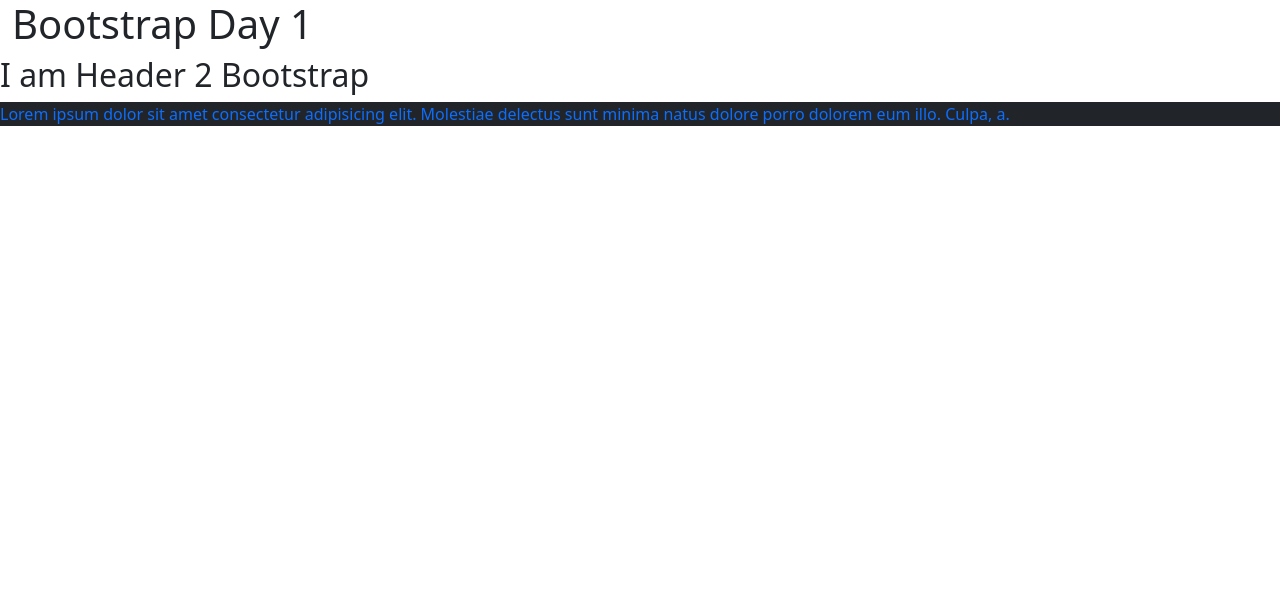
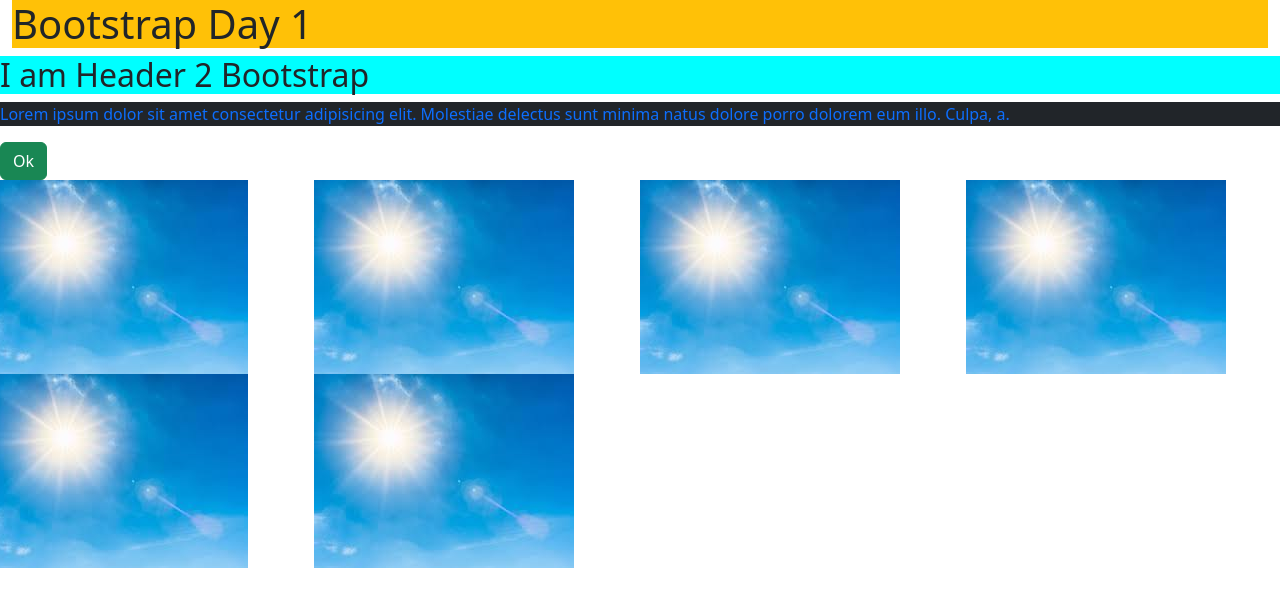
Before and after one commit to FloKuersten/bs-day1, a plain HTML site: page Live-Coding/index.html in a window 1280 px wide. Drawn offline with nearby package versions, Linux system fonts and the light colour scheme.

Commit message:
live coding done

```diff
--- a/Live-Coding/index.html
+++ b/Live-Coding/index.html
@@ -11,13 +11,40 @@
       integrity="sha384-iYQeCzEYFbKjA/T2uDLTpkwGzCiq6soy8tYaI1GyVh/UjpbCx/TYkiZhlZB6+fzT"
       crossorigin="anonymous"
     />
+    <link rel="stylesheet" href="./style.css">
   </head>
   <body>
     <div class="container-fluid">
-      <h1>Bootstrap Day 1</h1>
+      <h1 class="bg-warning">Bootstrap Day 1</h1>
     </div>
-    <h2>I am Header 2 Bootstrap</h2>
-    <p class="display1 text-primary bg-dark">Lorem ipsum dolor sit amet consectetur adipisicing elit. Molestiae delectus sunt minima natus dolore porro dolorem eum illo. Culpa, a.</p>
+    <h2 class="bg-aqua">I am Header 2 Bootstrap</h2>
+    <p class="display1 text-primary bg-dark">
+      Lorem ipsum dolor sit amet consectetur adipisicing elit. Molestiae
+      delectus sunt minima natus dolore porro dolorem eum illo. Culpa, a.
+    </p>
+    <button class="btn btn-success">Ok</button>
+
+    <div class="container2">
+        <div class="row row-cols-1 row-cols-md-2 row-cols-lg-3 row-cols-xl-4">
+            <div class="col p-0">
+                <img src="./sun.png">
+            </div>
+            <div class="col p-0">
+                <img src="./sun.png">
+            </div>
+            <div class="col p-0">
+                <img src="./sun.png">
+            </div>
+            <div class="col p-0">
+                <img src="./sun.png">
+            </div>
+            <div class="col p-0">
+                <img src="./sun.png">
+            </div>
+            <div class="col p-0"><img src="./sun.png">
+            </div>
+        </div>
+    </div>
 
     <script
       src="https://cdn.jsdelivr.net/npm/bootstrap@5.2.1/dist/js/bootstrap.bundle.min.js"
--- /dev/null
+++ b/Live-Coding/style.css
@@ -0,0 +1,3 @@
+.bg-aqua {
+    background-color: aqua;
+}
```
Also changed, not shown: Live-Coding/sun.png (added).
